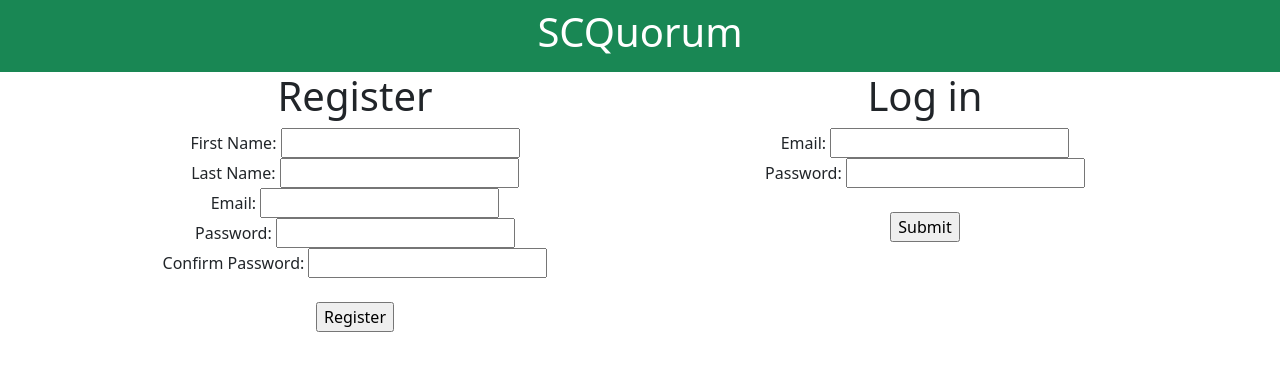
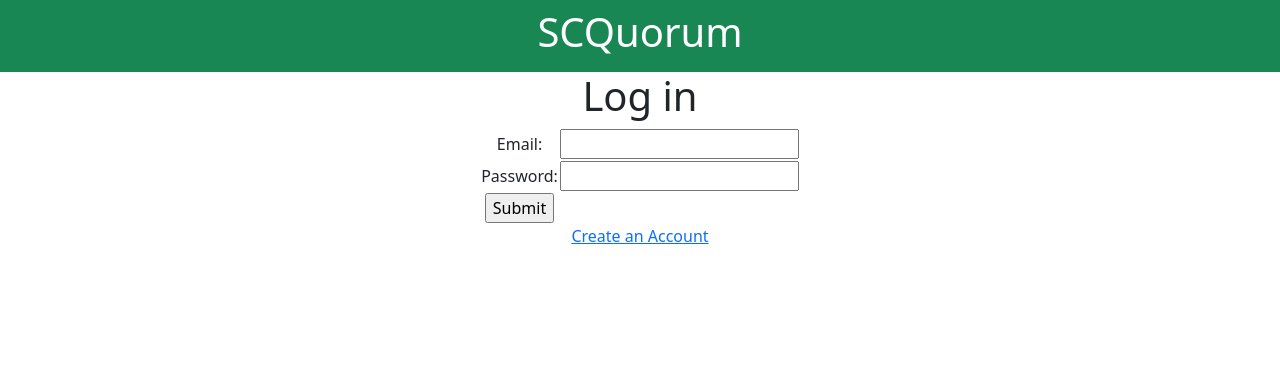
Before and after one commit to czmud/SCQuorum, a Flask app: page / in a window 1280 px wide. Shown: the top 372 px of the page. Run offline with Flask 2, Linux system fonts and the light colour scheme.

Commit message:
Split login & registration to two pages

```diff
--- a/flask_app/controllers/users.py
+++ b/flask_app/controllers/users.py
@@ -9,13 +9,19 @@ def index():
         return redirect('/library')
     return render_template("index.html")
 
+@app.route('/registration/')
+def registration_form():
+    if 'user_id' in session:
+        return redirect('/library')
+    return render_template("registration.html")
+
 @app.route('/user_register/', methods=["POST"])
 def register_new_user():
     if not user.User.validate_user_form(request.form):
         session["first_name"] = request.form["first_name"]
         session["last_name"] = request.form["last_name"]
         session["email"] = request.form["email"]
-        return redirect('/')
+        return redirect('/registration')
 
     data = {
         "first_name": request.form["first_name"],
@@ -27,7 +33,6 @@ def register_new_user():
     session["user_id"] = user.User.save(data)
     return redirect('/landing_page')
 
-
 @app.route('/user_login/', methods=["POST"])
 def log_user_in():
     if not user.User.validate_login_form(request.form):
@@ -38,9 +43,7 @@ def log_user_in():
     if not session["user_id"]:
         session["email_login"] = request.form["email"]
         session.pop("user_id")
-
     return redirect('/library')
-
 
 @app.route('/landing_page/')
 def landing_page():
@@ -57,7 +60,6 @@ def landing_page():
     example_quorum = user.User.get_user_with_viewable_posts_by_id( {"id": 15} )
     return render_template("landingpage.html", users=users, example_library=example_library, cases=cases, example_friends=example_friends, all_users=all_users, example_quorum=example_quorum)
 
-
 @app.route('/library/')
 def library():
     if 'user_id' not in session:
@@ -68,11 +70,6 @@ def library():
 
     return render_template("library.html", users=users)
 
-
-
-
-
-
 @app.route('/user_logout/')
 def log_user_out():
     session.clear()
--- a/flask_app/templates/index.html
+++ b/flask_app/templates/index.html
@@ -2,30 +2,6 @@
 
 {% block page_content %}
 
-
-        <div class="col">
-            <h1>Register</h1>
-            {% with messages = get_flashed_messages(category_filter=["register"]) %}
-            {% if messages %}
-            {% for message in messages %}
-            <p class="text-danger">{{message}}</p>
-            {% endfor %}
-            {% endif %}
-            {% endwith %}
-            <form action='/user_register' method='post'>
-                <label for='first_name'>First Name:</label>
-                <input type='text' name='first_name' value="{{session.first_name}}" required><br>
-                <label for='last_name'>Last Name:</label>
-                <input type='text' name='last_name' value="{{session.last_name}}" required><br>
-                <label for='email'>Email:</label>
-                <input type='text' name='email' value="{{session.email}}" required><br>
-                <label for='password'>Password:</label>
-                <input type='password' name='password' required><br>
-                <label for='password_confirm'>Confirm Password:</label>
-                <input type='password' name='password_confirm' required><br><br>
-                <input type='submit' value='Register'>
-            </form>
-        </div>
         <div class="col">
             <h1>Log in </h1>
             {% with messages = get_flashed_messages(category_filter=["login"]) %}
@@ -35,14 +11,26 @@
             {% endfor %}
             {% endif %}
             {% endwith %}
-            <form action='/user_login' method='post'>
-                <label for='email'>Email:</label>
-                <input type='text' name='email' value="{{session.email_login}}" required><br>
-                <label for='password'>Password:</label>
-                <input type='password' name='password' required><br><br>
-                <input type='submit' value='Submit'>
-            </form>
+            <div class="d-flex justify-content-center">
+                <table>
+                <form action='/user_login' method='post'>
+                    <tbody>
+                        <tr>
+                            <td><label for='email'>Email:</label></td>
+                            <td><input type='text' name='email' value="{{session.email_login}}" required></td>
+                        </tr>
+                        <tr>
+                            <td><label for='password'>Password:</label></td>
+                            <td><input type='password' name='password' required></td>
+                        </tr>
+                        <tr>
+                            <td><input type='submit' value='Submit'></td>
+                        </tr>
+                    </tbody>
+                </form>
+                </table>
+            </div>
+            <a href="/registration/">Create an Account</a>
         </div>
 
-
 {% endblock %}
```
Also changed, not shown: flask_app/templates/registration.html (added, +49 -0 lines).
